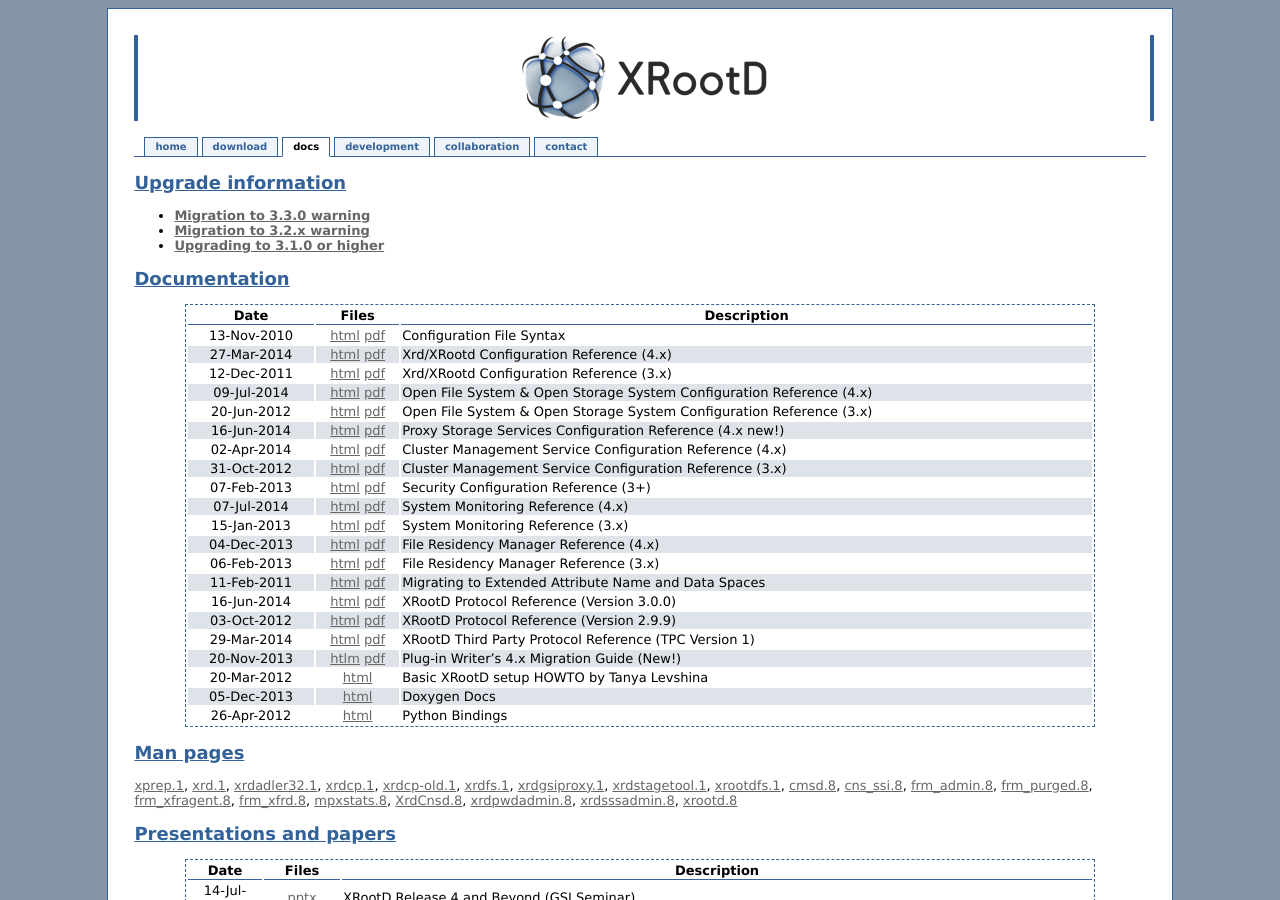
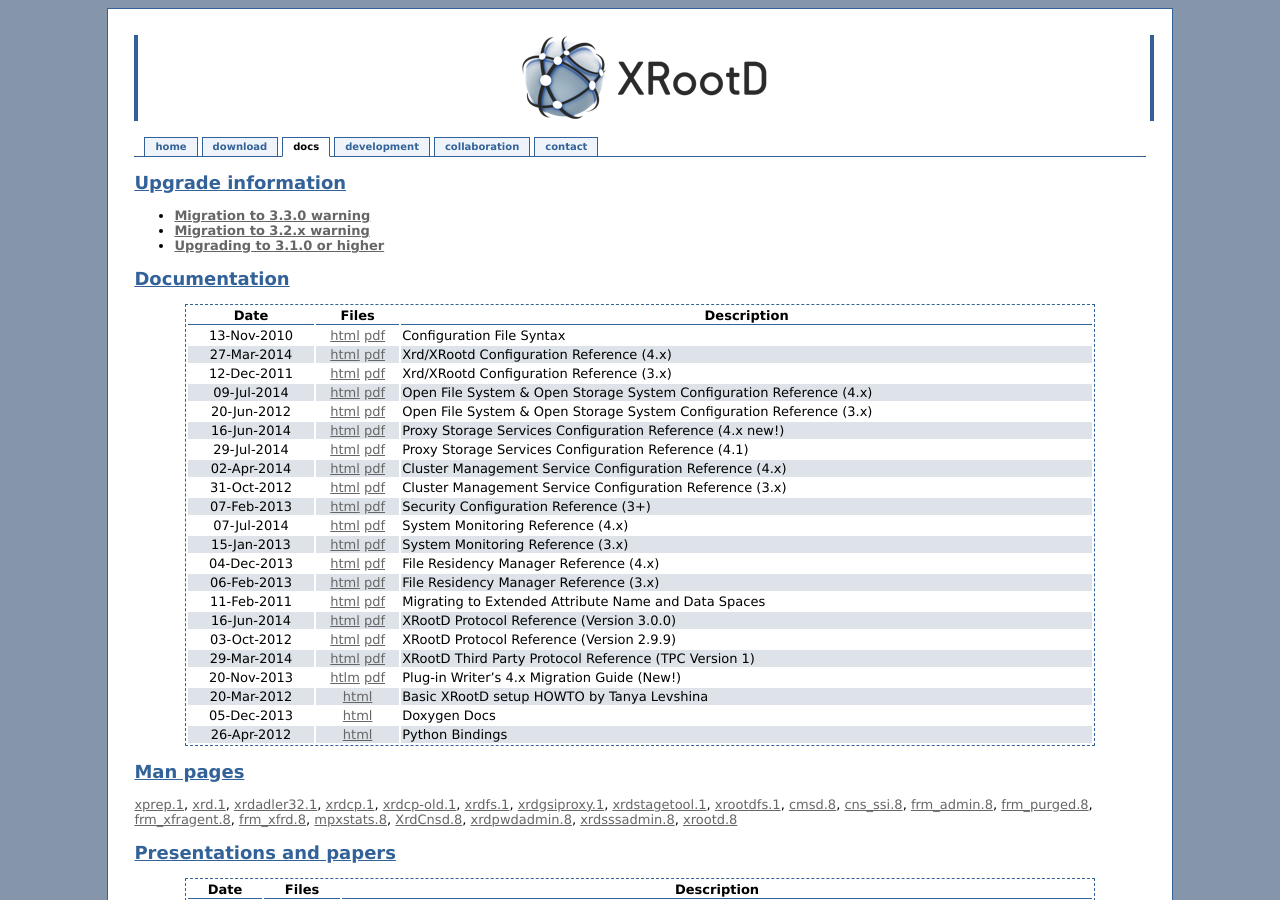
Before and after one commit to xrootd/xrootd-website, a Jekyll site: the page built from docs.md, in a window 1280 px wide and 900 px high. Built offline with Jekyll 4.4.1, drawn with Linux system fonts in a browser that asks for light colours; Markdown is read by kramdown in place of the engine named in the settings.

Commit message:
Add documentation for forwarding proxies (new feature).

```diff
--- a/docs.md
+++ b/docs.md
@@ -22,6 +22,7 @@ Documentation
 |09-Jul-2014|[html](/doc/dev4/ofs_config.htm) [pdf](/doc/dev4/ofs_config.pdf)        |Open File System &amp; Open Storage System Configuration Reference (4.x)      |
 |20-Jun-2012|[html](/doc/prod/ofs_config.htm) [pdf](/doc/prod/ofs_config.pdf)        |Open File System &amp; Open Storage System Configuration Reference (3.x)      |
 |16-Jun-2014|[html](/doc/dev4/pss_config.htm) [pdf](/doc/dev4/pss_config.pdf)        |Proxy Storage Services Configuration Reference (4.x new!)    |
+|29-Jul-2014|[html](/doc/dev41/pss_config.htm) [pdf](/doc/dev41/pss_config.pdf)        |Proxy Storage Services Configuration Reference (4.1)    |
 |02-Apr-2014|[html](/doc/dev4/cms_config.htm) [pdf](/doc/dev4/cms_config.pdf)        |Cluster Management Service Configuration Reference (4.x)                    |
 |31-Oct-2012|[html](/doc/prod/cms_config.htm) [pdf](/doc/prod/cms_config.pdf)        |Cluster Management Service Configuration Reference (3.x)                    |
 |07-Feb-2013|[html](/doc/prod/sec_config.htm) [pdf](/doc/prod/sec_config.pdf)        |Security Configuration Reference (3+)                                         |
```
